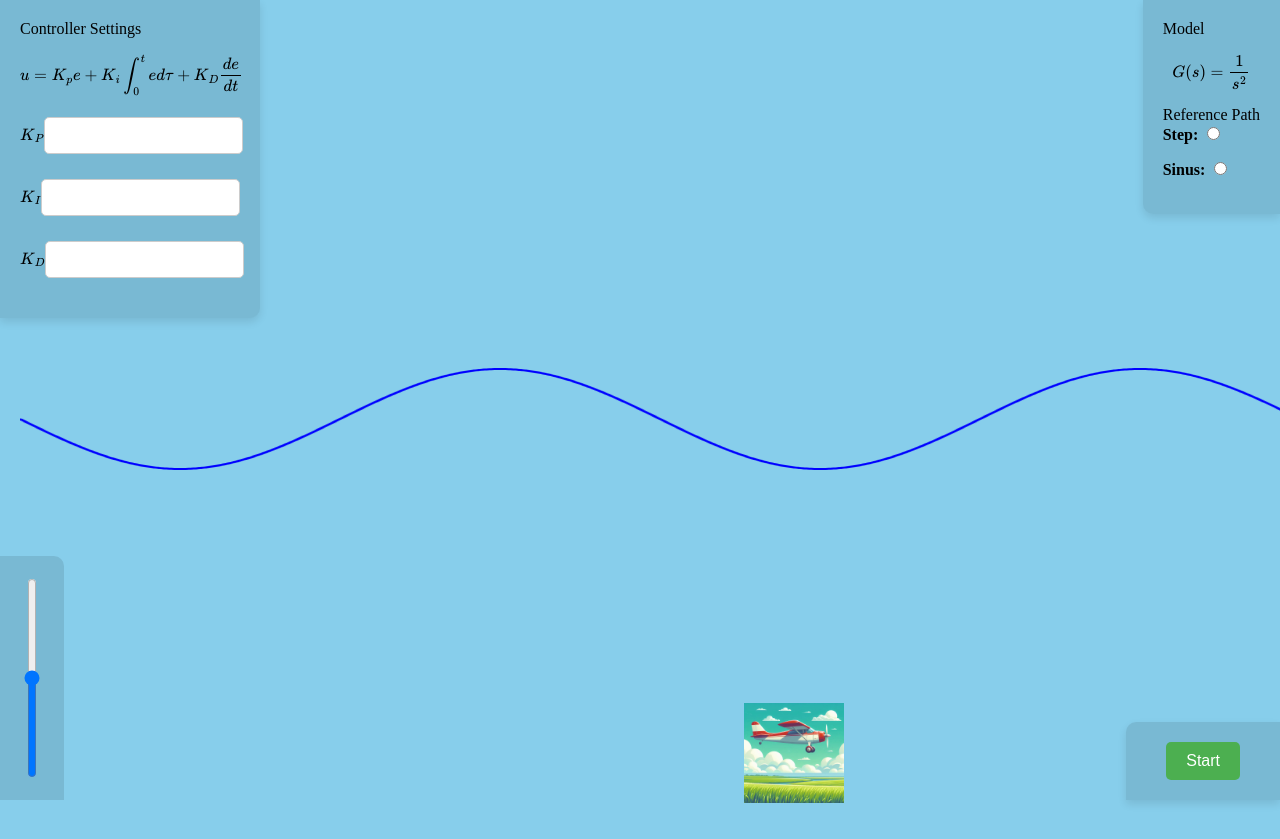
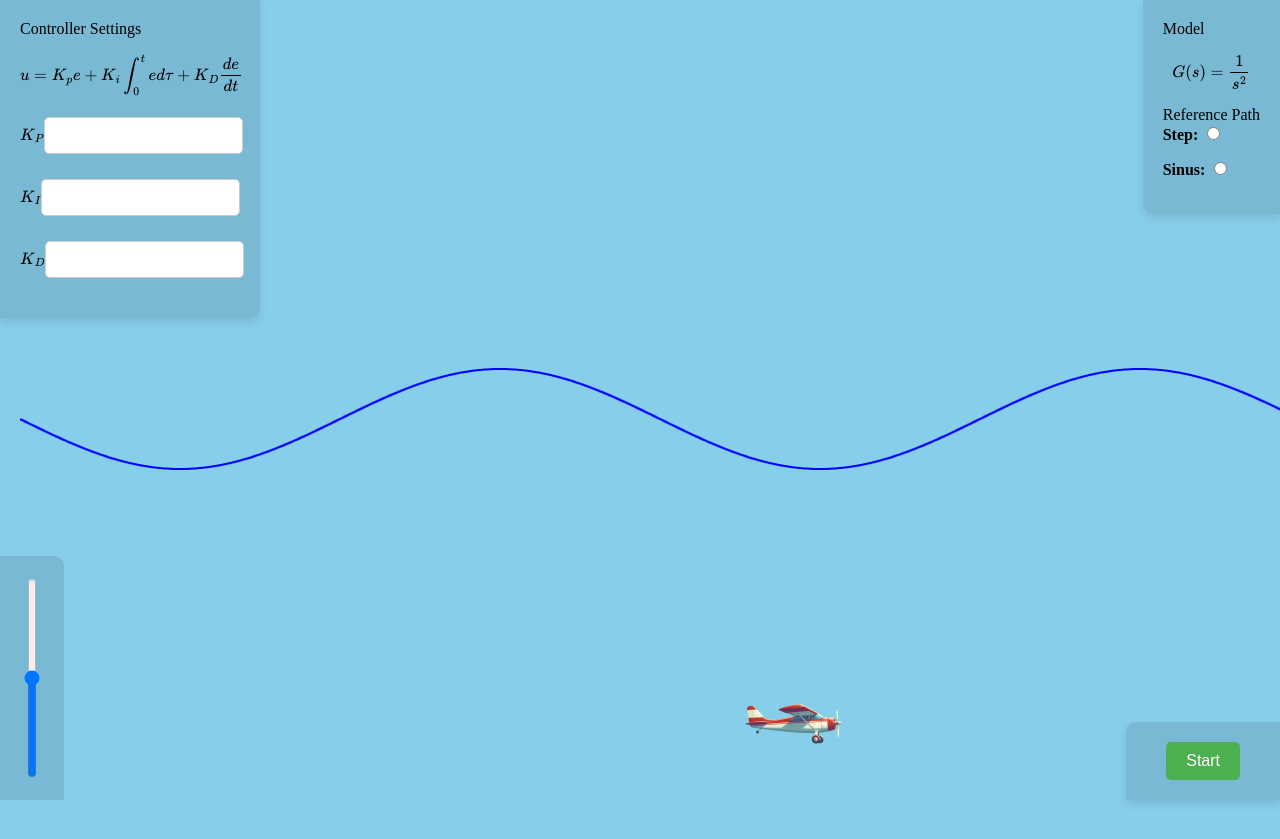
Before and after one commit to flashy85/AirplaneGame, a plain HTML site: page index.html in a window 1280 px wide. Shown: the top 839 px of the page. Drawn offline with nearby package versions, Linux system fonts and the light colour scheme.

Commit message:
Added airplane without background

```diff
--- a/style.css
+++ b/style.css
@@ -128,8 +128,10 @@ h1 {
     z-index: 9;
     width: 100px;
     height: 100px;
-    background-image: url('airplane.jpg');
-    background-size: cover;
+    /*background-image: url('airplane.jpg');*/
+    background-image: url('airplane.png');
+    /*background-size: cover;*/
+    background-size: contain;
     background-repeat: no-repeat;
     transform: scaleX(-1);
 }
```
Also changed, not shown: airplane.png (added).
